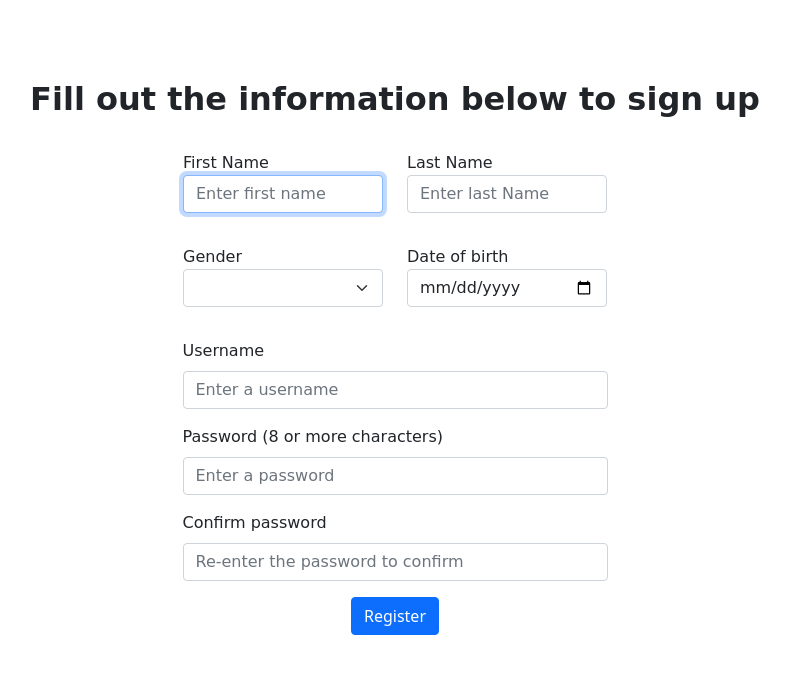
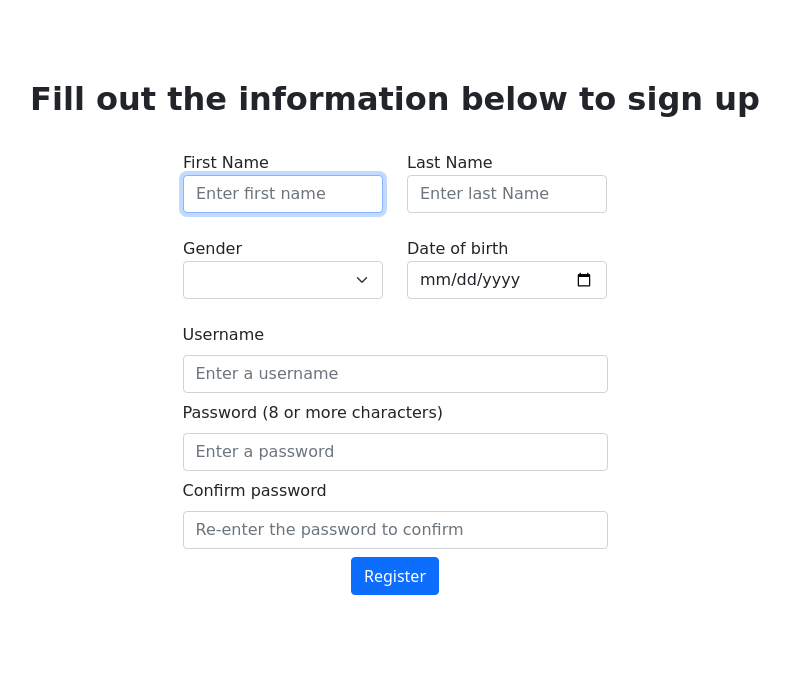
Before and after one commit to jliu0327/mental_health_tracker, a Flask app: page /register in a window 1280 px wide. Shown: the part 64-738 px from the top of the page, without its empty margins (245-1035 px from the left). Run offline with Flask 3, Linux system fonts and the light colour scheme.

Commit message:
Fix the vertical spacing between inputs

```diff
--- a/templates/register.html
+++ b/templates/register.html
@@ -17,7 +17,7 @@
 
     <form action="/register" method="post">
         <h2 style="margin-bottom: 2rem;">Fill out the information below to sign up</h2>
-        <div class="mb-3 d-flex justify-content-center gap-4">
+        <div class="mb-2 d-flex justify-content-center gap-4">
             <div class="am-1">
                 <label for="first-name">First Name</label>
                 <input autocomplete="off" autofocus class="form-control custom-width1" name="first-name" id="first-name" placeholder="Enter first name" required type="text">
@@ -27,7 +27,7 @@
                 <input autocomplete="off" class="form-control custom-width1" name="last-name" id="last-name" placeholder="Enter last Name" required type="text">
             </div>
         </div>
-        <div class="mb-3 d-flex justify-content-center gap-4">
+        <div class="mb-2 d-flex justify-content-center gap-4">
             <div class="am-1">
                 <label for="gender">Gender</label>
                 <select class="form-select custom-width1" id="gender" name="gender" required>
@@ -42,19 +42,19 @@
                 <input autocomplete="off" class="form-control custom-width1" name="dob" id="dob" type="date" min="{{ min_date }}" max="{{ birthdate }}" required>
             </div>
         </div>
-        <div class="mb-3 d-flex justify-content-center">
+        <div class="mb-2 d-flex justify-content-center">
             <div class="custom-width2">
                 <label for="username" class="form-label d-block text-start">Username</label>
                 <input autocomplete="off" class="form-control w-100" name="username" id="username" placeholder="Enter a username" required type="text">
             </div>
         </div>
-        <div class="mb-3 d-flex justify-content-center">
+        <div class="mb-2 d-flex justify-content-center">
             <div class="custom-width2">
                 <label for="password" class="form-label d-block text-start">Password (8 or more characters)</label>
                 <input autocomplete="off" class="form-control w-100" minlength="8" name="password" id="password" placeholder="Enter a password" required type="password">
             </div>
         </div>
-        <div class="mb-3 d-flex justify-content-center">
+        <div class="mb-2 d-flex justify-content-center">
             <div class="custom-width2">
                 <label for="confirmation" class="form-label d-block text-start">Confirm password</label>
                 <input autocomplete="off" class="form-control mx-auto custom-width2" name="confirmation" id="confirmation" placeholder="Re-enter the password to confirm" required type="password">
```
